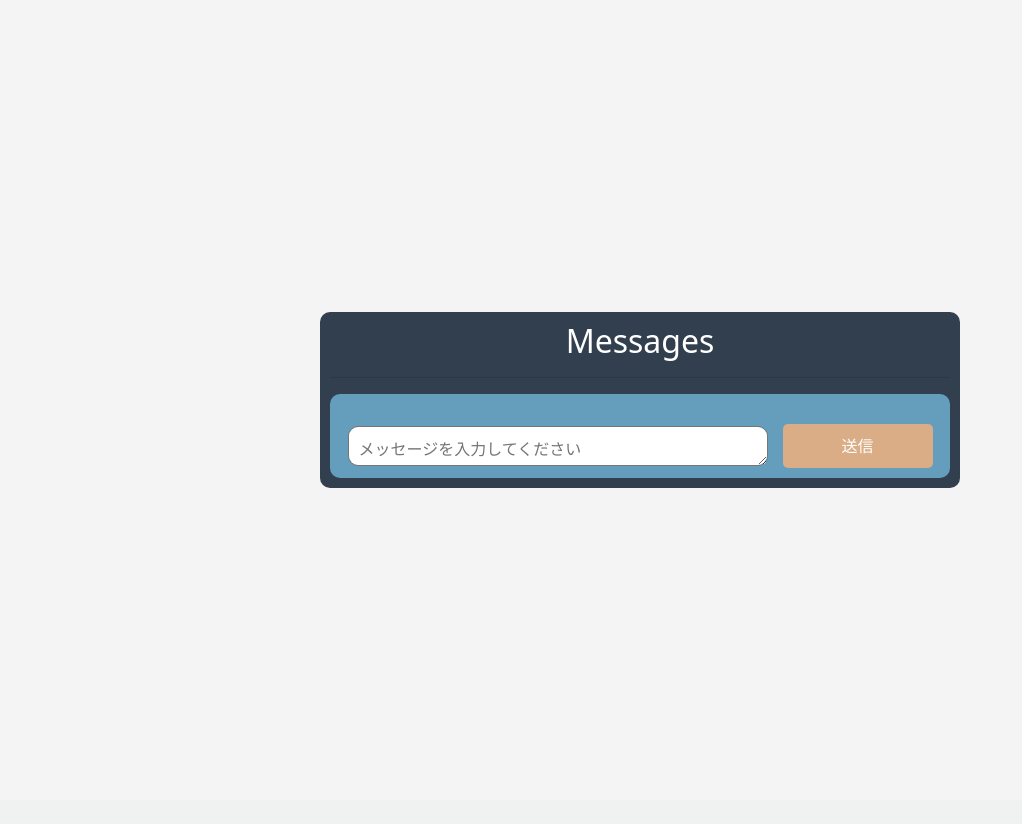
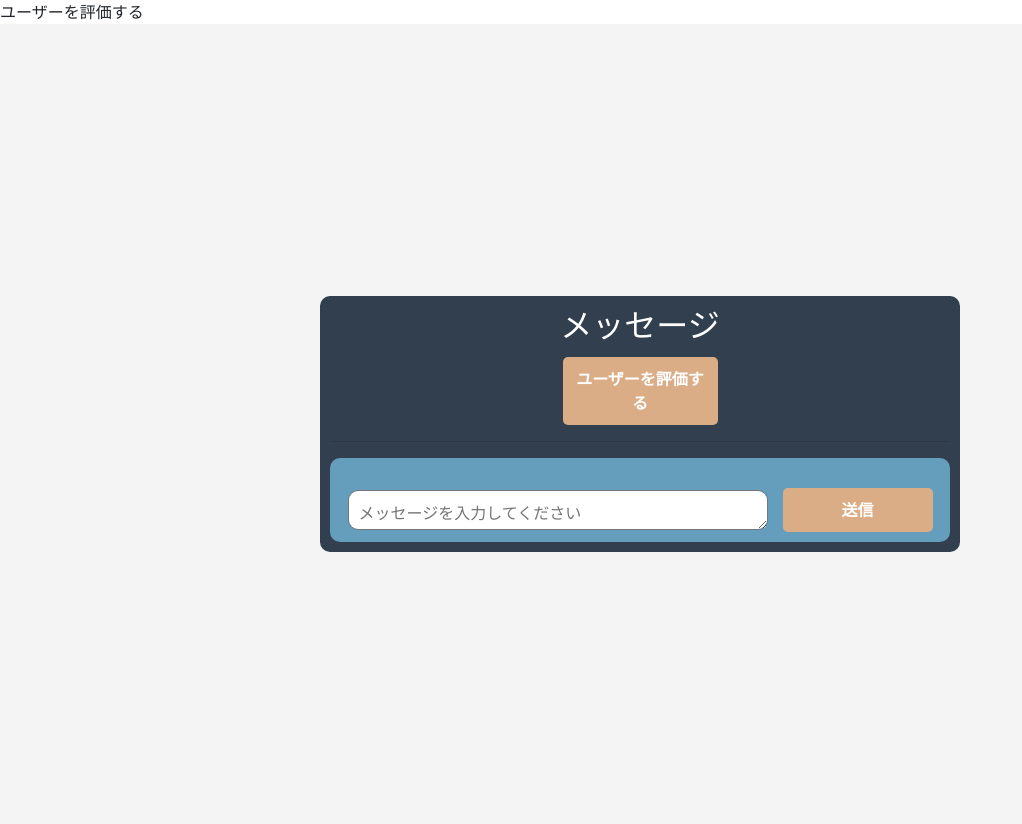
Before and after one commit to yanaih16/gPBL_2023_summer, a Django app: template templates/chat/chat.html in a window 1280 px wide. Shown: the part 76-900 px from the top of the page, without its empty margins (0-1022 px from the left). Before the commit the page ends 564 px from the top, so only its background shows below. Run offline with Django 4.2, Linux system fonts and the light colour scheme; the template is opened without the code that fills it, so the values that code supplies are empty; some libraries are stand-ins or nearby versions.

Commit message:
[change] user_rate

```diff
--- a/app/views/chat.py
+++ b/app/views/chat.py
@@ -20,5 +20,6 @@ def chat(request, matching_id):
     context = {
         "messages": get_messages,
         "user": user,
+        "matching_id": matching_id,
     }
     return render(request, 'chat/chat.html', context)
--- a/templates/chat/chat.html
+++ b/templates/chat/chat.html
@@ -108,7 +108,7 @@
     .chat-body .message .receive, .send {
         background-color: #FFFFFF;
         max-width: 400px;
-
+        font-weight: bold;
         border-radius: 10px;
         padding: 10px;
         margin-bottom: 10px;
@@ -152,16 +152,43 @@
         border-radius: 5px;
         border: none;
         color: #fff;
+        font-weight: bold;
     }
+    .form a {
+        width: 25%;
+        padding: 10px;
+        background-color: #DAAD86;
+        display: inline-block;
+        margin-top: 5px;
+        text-decoration: none;
+        color: #FFFF;
+        font-weight: bold;
+        transition: color 0.3s ease;
+        border-radius: 5px;
+    }
+    .from a:hover {
+            color: #0056b3;
+       }
     </style>
     <script src="https://ajax.googleapis.com/ajax/libs/jquery/3.3.1/jquery.min.js"></script>
     <script src="https://cdnjs.cloudflare.com/ajax/libs/jquery/3.6.0/jquery.min.js" integrity="sha512-894YE6QWD5I59HgZOGReFYm4dnWc1Qt5NtvYSaNcOP+u1T9qYdvdihz0PPSiiqn/+/3e7Jo4EaG7TubfWGUrMQ==" crossorigin="anonymous" referrerpolicy="no-referrer"></script>
     <link href="https://maxcdn.bootstrapcdn.com/font-awesome/4.7.0/css/font-awesome.min.css" rel="stylesheet" />
 </head>
 <body>
+<div>
+    <a>ユーザーを評価する</a>
+</div>
   <div class="parent">
         <div class="child-2">
-            <center><font color="white"><h2>Messages</h2></font></center><hr>
+            <div>
+                <center>
+                    <font color="white"><h2>メッセージ</h2></font>
+                    <div class="form" >
+                        <a href="{% url 'rate_seller' matching_id %}">ユーザーを評価する</a>
+                    </div>
+                </center>
+            </div>
+            <hr/>
             <div class="chat-body-parent">
                 <div class="chat-body" id="tasks">
                     <div class="message">
```
Also changed, not shown: templates/chat/chathomepage.html (+4 -5 lines), templates/index.html (+30 -3 lines).
